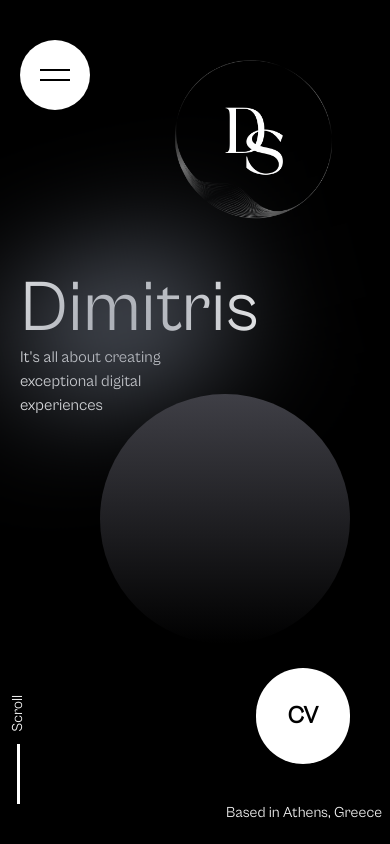
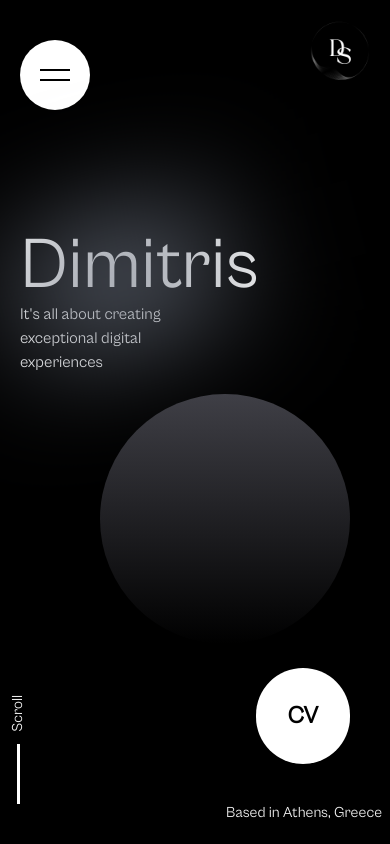
Before and after one commit to dimsparagis0210/Dimitris-Sparagis, a Next.js app: page / in a window 390 px wide. Shown: the top 844 px of the page. Built offline with nearby package versions, Linux system fonts and the light colour scheme; a web font is replaced by a local one.

Commit message:
Fixed responsiveness issues in home page

```diff
--- a/components/Home/Logo.tsx
+++ b/components/Home/Logo.tsx
@@ -2,12 +2,19 @@ import Image from "next/image";
 
 export const Logo = () => {
 
+    let width:number = 100;
+
+    if (screen.width >= 320 && screen.width < 1024) {
+        width = 100;
+    } else if (screen.width >= 1024) {
+        width = 200;
+    }
+
     return (
         <div className={`right-0`}>
             <Image
-                layout={"responsive"}
-                width="200"
-                height="200"
+                width={width}
+                height={width}
                 src="/4.png"
                 alt="Logo"
             />
--- a/components/Layout/Circle.tsx
+++ b/components/Layout/Circle.tsx
@@ -7,7 +7,8 @@ export const Circle = () => {
                             sm:w-[300px]
                             md:w-[350px]
                             lg:w-[400px]
-                            2xl:w-[600px]
+                            xl:w-[400px]
+                            2xl:w-[400px]
             `}/>
         </div>
     );
```
